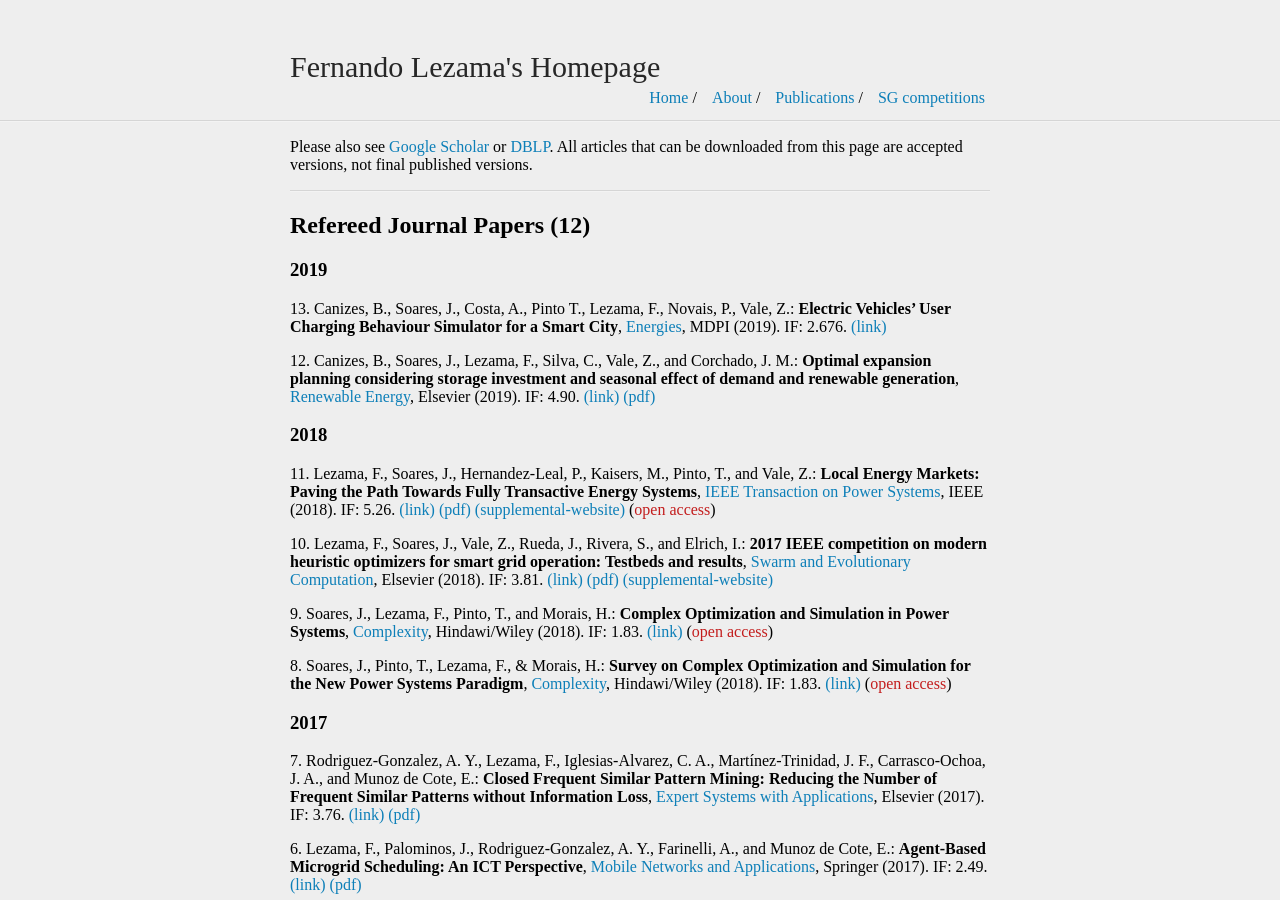
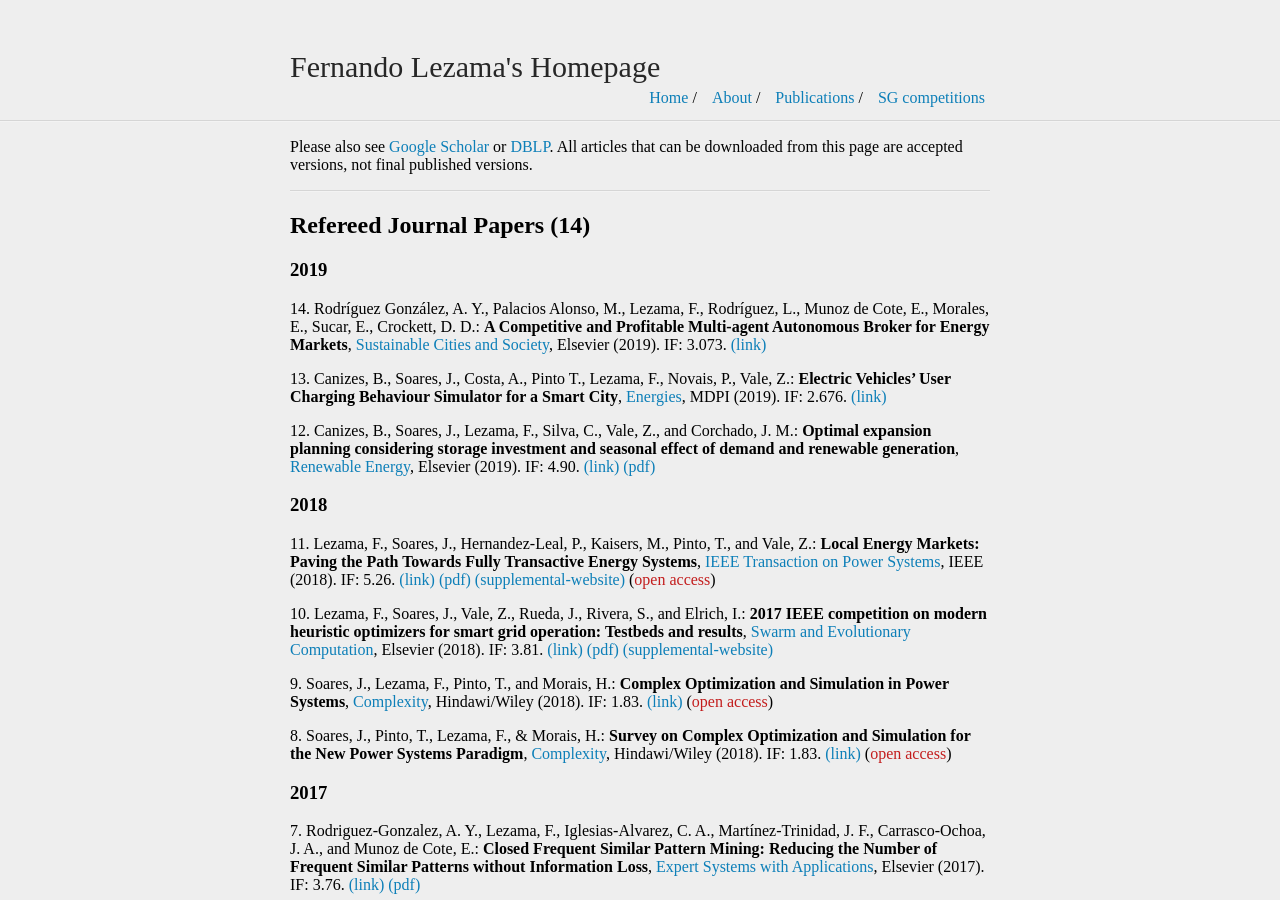
Before and after one commit to fernandolezama/fernandolezama.github.io, a Jekyll site: the page built from publication.md, in a window 1280 px wide and 900 px high. Built offline with Jekyll 4.4.1, drawn with Linux system fonts in a browser that asks for light colours.

Commit message:
Update publication.md

```diff
--- a/publication.md
+++ b/publication.md
@@ -7,9 +7,12 @@ Please also see [Google Scholar](https://scholar.google.com/citations?user=LIpiL
 
 ---
 
-## Refereed Journal Papers (12)
+## Refereed Journal Papers (14)
 
 ### 2019
+
+14\. Rodríguez González, A. Y., Palacios Alonso, M., Lezama, F., Rodríguez, L., Munoz de Cote, E., Morales, E., Sucar, E., Crockett, D. D.: **A Competitive and Profitable Multi-agent Autonomous Broker for Energy Markets**, [Sustainable Cities and Society](https://www.journals.elsevier.com/sustainable-cities-and-society), Elsevier (2019). IF: 3.073. [(link)]()
+
 
 13\. Canizes, B., Soares, J., Costa, A., Pinto T., Lezama, F., Novais, P., Vale, Z.: **Electric Vehicles’ User Charging Behaviour Simulator for a Smart City**, [Energies](https://www.mdpi.com/journal/energies), MDPI (2019). IF: 2.676. [(link)](https://www.mdpi.com/1996-1073/12/8/1470)
 
```
